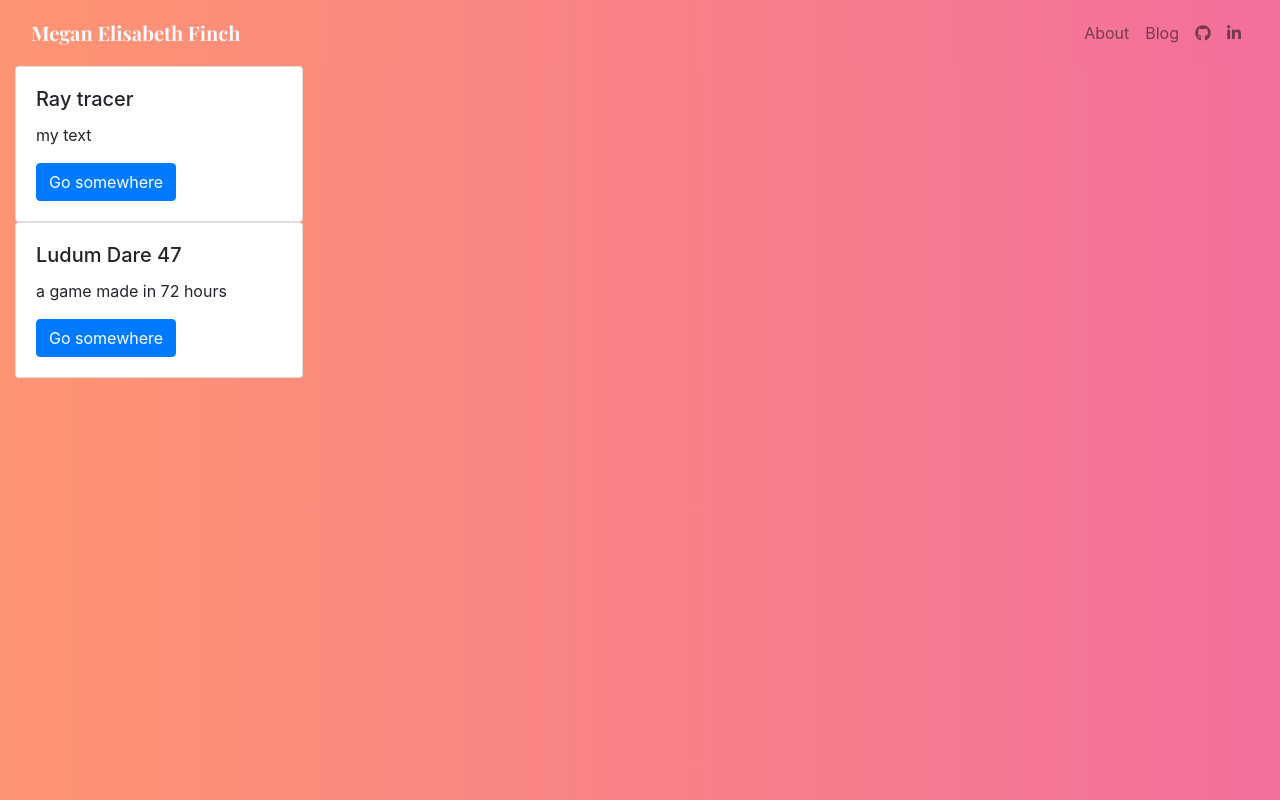
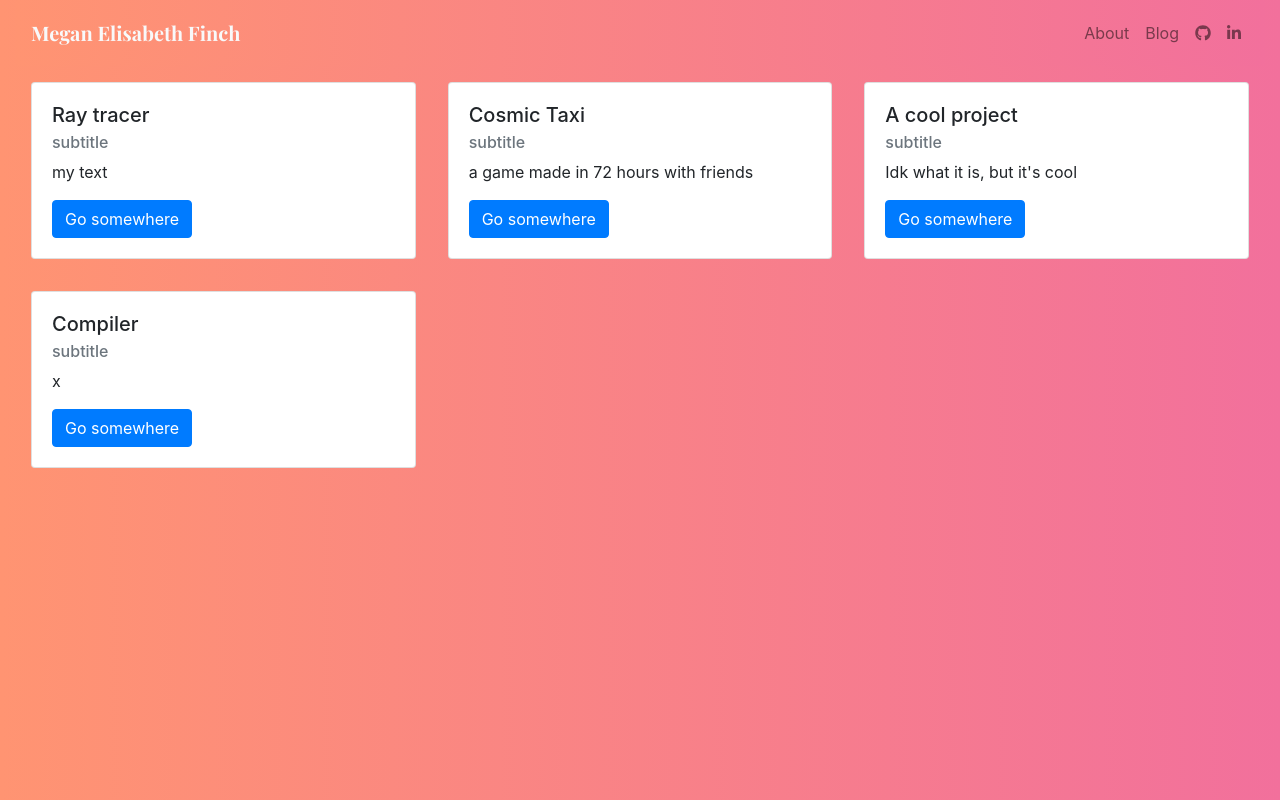
Before and after one commit to meganelisabethfinch/meganelisabethfinch.github.io, a React (Create React App) app: page /blog in a window 1280 px wide. Built offline with nearby package versions, Linux system fonts and the light colour scheme.

Commit message:
Basic responsive card grid, needs clean up

```diff
--- a/src/App.css
+++ b/src/App.css
@@ -33,3 +33,11 @@
   color:inherit;
   text-decoration: none;
 }
+
+.cards {
+  display: flex;
+  flex-wrap: wrap;
+  list-style: none;
+  margin: 0;
+  padding: 0;
+}
--- a/src/App.js
+++ b/src/App.js
@@ -17,7 +17,7 @@ import { faGithub, faLinkedinIn } from '@fortawesome/free-brands-svg-icons'
 function App() {
   return (
     <Container fluid className="bg-colour bg-splash">
-      <Navbar collapseOnSelect expand="lg" className="bg-colour">
+      <Navbar collapseOnSelect expand="md" className="bg-colour">
         <Navbar.Brand>
           <Link className="navbar-brand text-light custom-brand" to="/">Megan Elisabeth Finch</Link>
         </Navbar.Brand>
@@ -40,11 +40,7 @@ function App() {
         </Navbar.Collapse>
       </Navbar>
 
-    <Row>
-      <Col>
-        <Main />
-      </Col>
-    </Row>
+    <Main />
     </Container>
 
   );
--- a/src/Menu.css
+++ b/src/Menu.css
@@ -1,4 +1,5 @@
-@media (max-width: 992px) {
+/* md for tablets */
+@media (max-width: 768px) {
     .navbar-collapse .nav-link {
         margin: 30px 10% 0 10%;
     }
--- a/src/components/About.js
+++ b/src/components/About.js
@@ -1,7 +1,15 @@
 import React from 'react';
+import { Row, Col } from 'react-bootstrap';
 
 const About = () => (
-    <div>About me</div>
+    <Row>
+        <Col lg={true}>
+            <h2>About me</h2>
+            <p>
+                Lorem ipsum dolor sit amet, consectetur adipiscing elit. Nunc sem diam, tincidunt et augue et, condimentum semper nisi. Phasellus euismod ex sit amet lacus consectetur euismod nec non sem. Nullam porttitor mi a cursus tempus. Integer facilisis dapibus urna vitae sagittis. Pellentesque habitant morbi tristique senectus et netus et malesuada fames ac turpis egestas.
+            </p>
+        </Col>
+    </Row>
 );
 
 export default About;
--- a/src/components/Blog.js
+++ b/src/components/Blog.js
@@ -1,13 +1,21 @@
 import React, { Component } from 'react';
-import { Row, Col } from 'react-bootstrap';
+import { Row, Col, Container, CardDeck, Card } from 'react-bootstrap';
 import Excerpt from './Excerpt';
 
-const excerpts = [{ title: 'Ray tracer', featuredText: 'my text'}, { title: 'Ludum Dare 47', featuredText: 'a game made in 72 hours'}];
+const excerpts = [{ title: 'Ray tracer', featuredText: 'my text'},
+{ title: 'Cosmic Taxi', featuredText: 'a game made in 72 hours with friends'},
+{ title: 'A cool project', featuredText: 'Idk what it is, but it\'s cool' },
+{ title: 'Compiler', featuredText: 'x'}
+];
 
 const Blog = () => (
-    <div>
-        {excerpts.map(excerpt => <Excerpt key={excerpt.id} {...excerpt} />)}
-    </div>
+    <Row>
+        <Col>
+            <ul class="cards">
+                {excerpts.map(excerpt => <Excerpt key={excerpt.id} {...excerpt} />)}
+            </ul>
+        </Col>
+    </Row>
 );
 
 // {props.excerpts.map(excerpt => <Excerpt key={excerpt.id} {...excerpt} />)}
--- a/src/components/Excerpt.js
+++ b/src/components/Excerpt.js
@@ -1,14 +1,17 @@
 import React from 'react';
-import { Card, Button } from 'react-bootstrap';
+import { Col, Card, Button } from 'react-bootstrap';
 
 const Excerpt = (props) => (
-    <Card style={{ width: '18rem' }}>
+    <li class="cards_item">
+        <Card className="card">
             <Card.Body>
                 <Card.Title>{props.title}</Card.Title>
+                <Card.Subtitle className="mb-2 text-muted">subtitle</Card.Subtitle>
                 <Card.Text>{props.featuredText}</Card.Text>
                 <Button variant="primary">Go somewhere</Button>
             </Card.Body>
         </Card>
+    </li>
 );
 
 export default Excerpt;
--- a/src/components/Home.js
+++ b/src/components/Home.js
@@ -3,12 +3,7 @@ import { Jumbotron } from 'react-bootstrap';
 import ReactTypingEffect from 'react-typing-effect';
 import { Link } from 'react-router-dom';
 
-// this.props.features = [{text: "a game made in under 72 hours", link: 1234}, {text: "a ray tracer", link:5678}] etc...
-// then map the text fields to an array e.g. texts=["a game made in X", "a ray tracer"]
-// and pass this into the ReactTypingEffect as the text prop
-// then overwrite the displayTextRenderer func on the ReactTypingEffect to return an h1 with a link
-
-const features = [{text: "a game made in under 72 hours", link: "/projects/1234"}, {text: "something cool", link: "/projects/5678"}];
+const features = [{text: "a game made in under 72 hours", id: "1234"}, {text: "something cool", id: "5678"}];
 
 class Home extends Component {
     render() {
@@ -23,7 +18,7 @@ class Home extends Component {
                     text={features.map(feature => feature.text)}
                     displayTextRenderer={(text, i) => {
                         return (
-                          <Link className="unstyled-link" to={features[i].link}>
+                          <Link className="unstyled-link" to={"/blog/" + features[i].id}>
                             {text.split('').map((char, i) => {
                               const key = `${i}`;
                               return (
--- a/src/index.css
+++ b/src/index.css
@@ -11,3 +11,29 @@ code {
   font-family: source-code-pro, Menlo, Monaco, Consolas, 'Courier New',
     monospace;
 }
+
+.cards_item {
+  width: 100%;
+  display: flex;
+  padding: 1rem;
+}
+
+@media (min-width: 768px) {
+  .cards_item {
+    width: 50%;
+  }
+}
+
+/* lg for laptops */
+@media (min-width: 992px) {
+  .cards_item {
+    width: 33.3333%;
+  }
+}
+
+.card {
+  width: 100%;
+  display: flex;
+  flex-direction: column;
+  overflow: hidden;
+}
```
Lines whose indentation alone changed are shown as unchanged.
